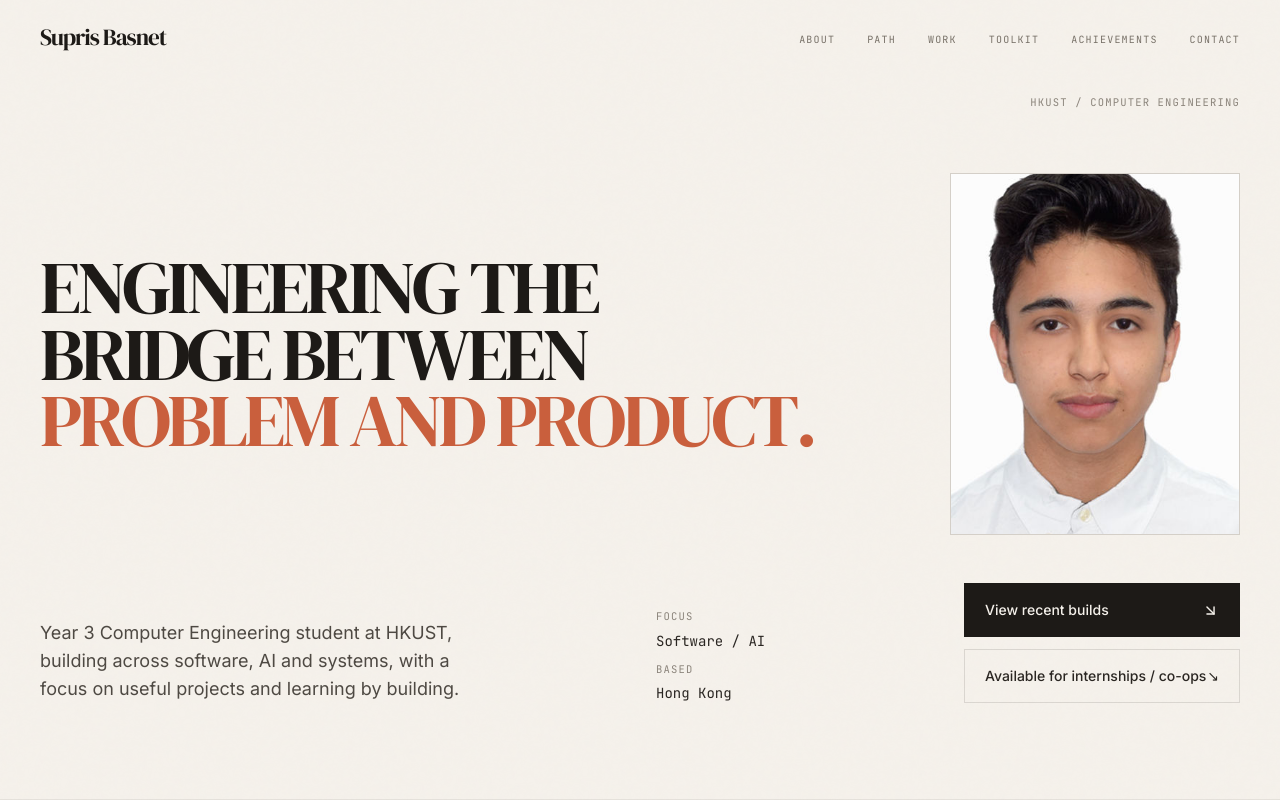
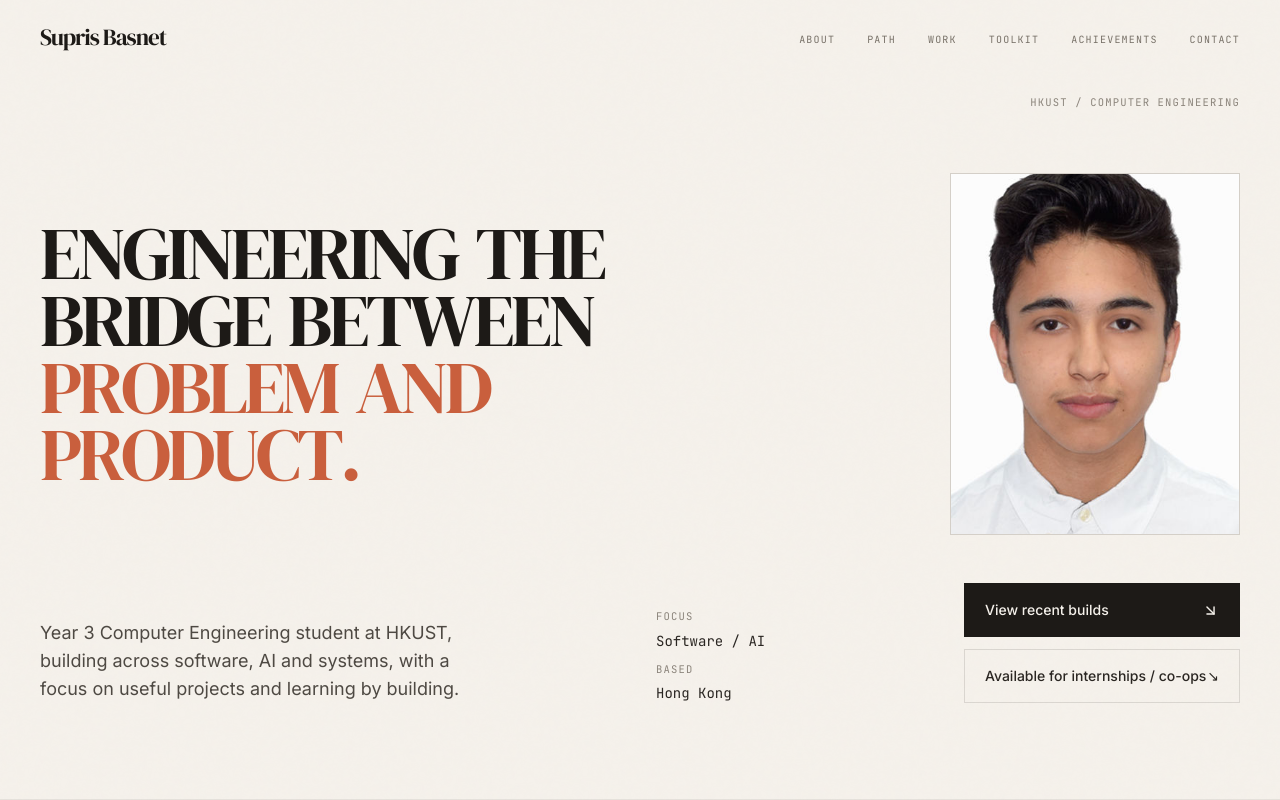
Before and after one commit to SuprisBasnet/Portfolio, a React (Vite) app: page / in a window 1280 px wide. Shown: the top 800 px of the page. Built offline with nearby package versions, Linux system fonts and the light colour scheme.

Commit message:
Fixed  Headline Wrapping Issue

```diff
--- a/src/components/Hero.tsx
+++ b/src/components/Hero.tsx
@@ -12,16 +12,30 @@ export function Hero() {
         </div>
 
         <div className="grid items-center gap-10 md:grid-cols-12 md:gap-12">
-          <h1 className="font-display font-normal leading-[0.9] tracking-[-0.05em] text-[#1D1A17] md:col-span-8" style={{ fontSize: 'clamp(2.55rem, 5.8vw, 5.5rem)' }}>
+<h1
+  className="font-display font-normal leading-[0.9] tracking-[-0.05em] text-[#1D1A17] md:col-span-8 break-normal text-balance"
+  style={{ fontSize: 'clamp(2.55rem, 5.8vw, 5.5rem)' }}
+>
   {headline.map((line, row) => (
-              <span key={line} className="block overflow-hidden">
-                {line.split('').map((c, i) => (
+    <span key={line} className="block overflow-hidden whitespace-normal break-normal">
+      {line.split(' ').map((word, wordIndex) => (
         <span
-                    key={`${row}-${i}`}
-                    className={`char-reveal inline-block ${row === 2 ? 'text-[#C95F3D]' : ''}`}
-                    style={{ animationDelay: `${0.28 + row * 0.2 + i * 0.025}s` }}
+          key={`${row}-${wordIndex}`}
+          className="inline-block mr-[0.25em]"
         >
-                    {c === ' ' ? '\u00A0' : c}
+          {word.split('').map((c, i) => (
+            <span
+              key={`${row}-${wordIndex}-${i}`}
+              className={`char-reveal inline-block ${
+                row === 2 ? 'text-[#C95F3D]' : ''
+              }`}
+              style={{
+                animationDelay: `${0.28 + row * 0.2 + (wordIndex * 0.08) + i * 0.025}s`,
+              }}
+            >
+              {c}
+            </span>
+          ))}
         </span>
       ))}
     </span>
```
Lines whose indentation alone changed are shown as unchanged.
